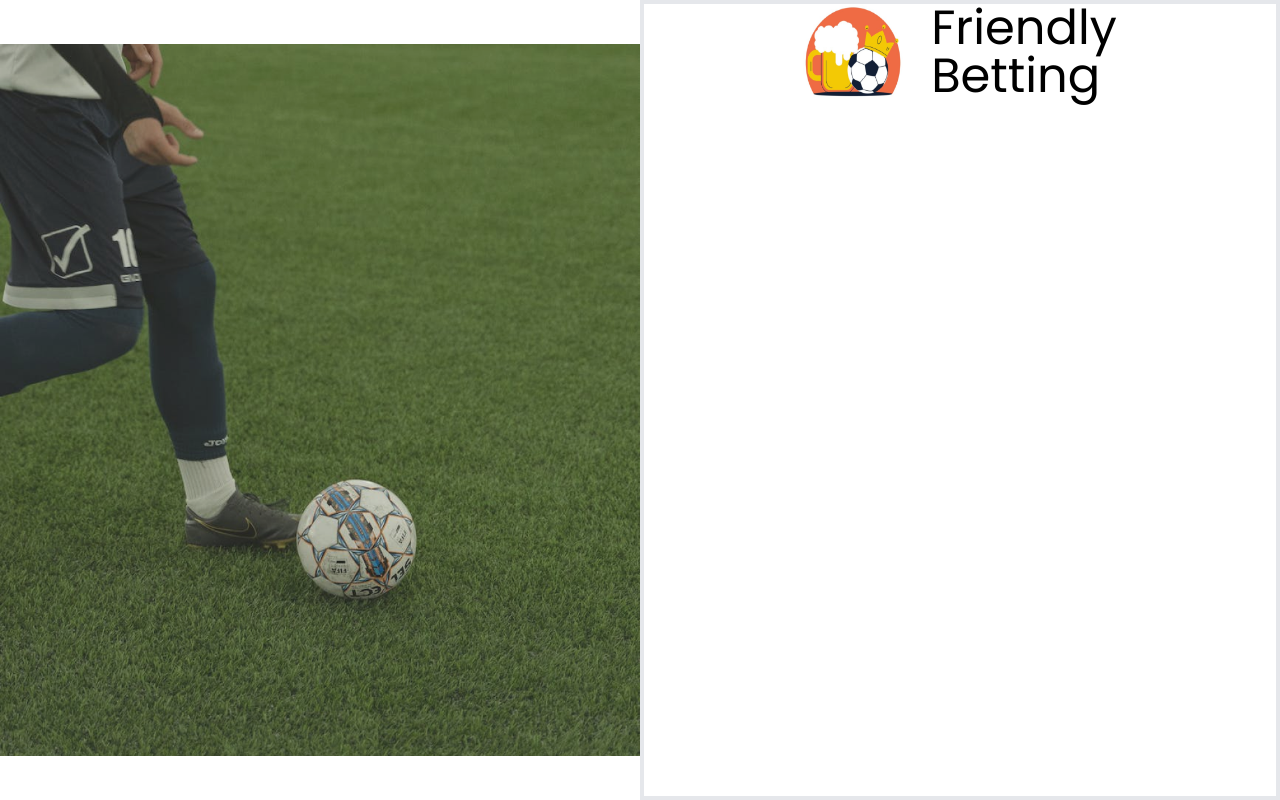
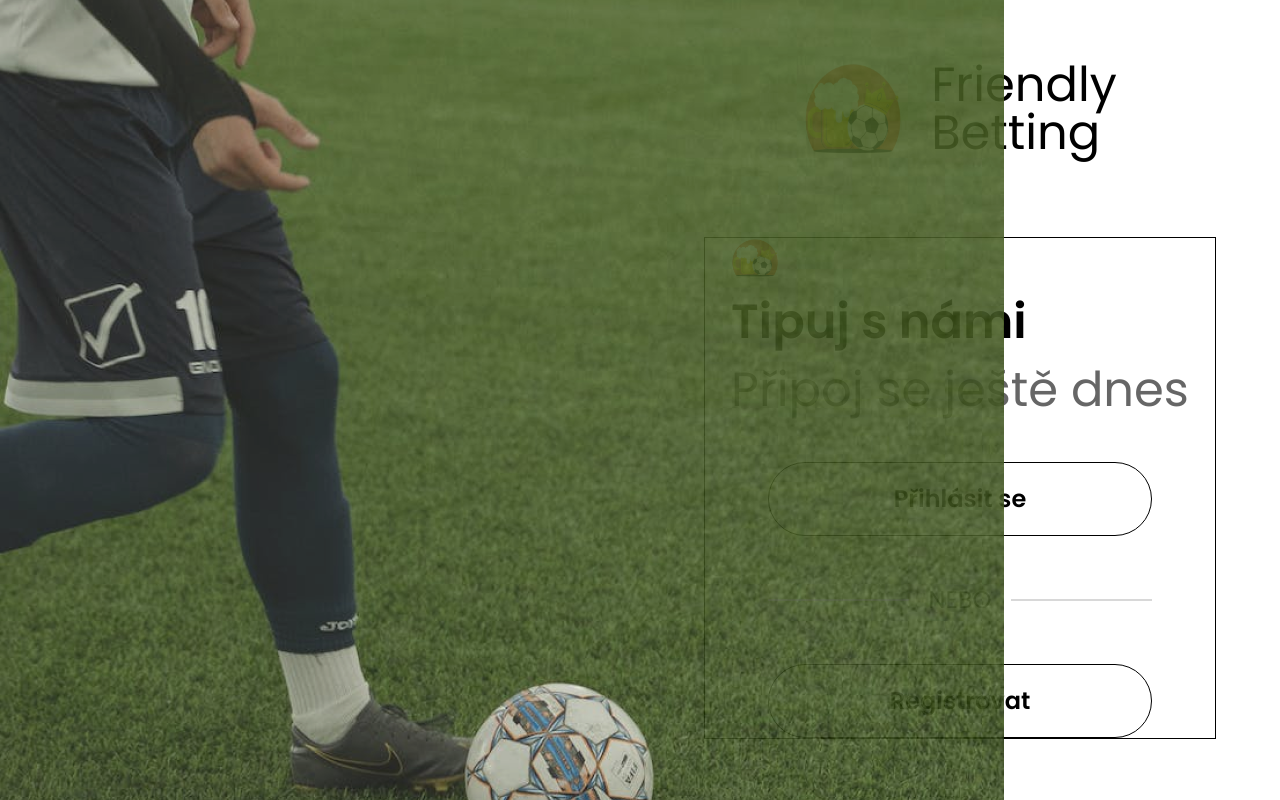
Before and after one commit to prikryla/friendly_betting, a Next.js app in the folder frontend/: page / in a window 1280 px wide. Shown: the top 800 px of the page. Built offline with nearby package versions, Linux system fonts and the light colour scheme.

Commit message:
IntroSignPost component

```diff
--- /dev/null
+++ b/frontend/src/app/components/HomeComponents/introsignpost.tsx
@@ -0,0 +1,25 @@
+import Image from "next/image";
+import Button from "../button";
+
+const IntroSignPost = () => {
+  return (
+    <div className="flex flex-col border w-4/5 items-center gap-12">
+      <div className="flex flex-col gap-5">
+        <Image src="/Logo.png" alt="Logo of app" width={48} height={48} />
+        <h1 className="text-5xl font-semibold">Tipuj s námi</h1>
+        <h3 className="text-5xl text-line">Připoj se ještě dnes</h3>
+      </div>
+      <div className="flex flex-col gap-12">
+        <Button text="Přihlásit se" href="login" />
+        <div className="flex items-center gap-5">
+          <div className="w-full h-0.5 bg-line opacity-25"></div>
+          <div className="text-line text-2xl">NEBO</div>
+          <div className="w-full h-0.5 bg-line opacity-25"></div>
+        </div>
+        <Button text="Registrovat" href="register" />
+      </div>
+    </div>
+  );
+};
+
+export default IntroSignPost;
--- /dev/null
+++ b/frontend/src/app/components/button.tsx
@@ -0,0 +1,16 @@
+import Link from "next/link";
+
+interface IButtonProps {
+  text: string;
+  href: string;
+}
+
+const Button: React.FC<IButtonProps> = ({ text, href }) => {
+  return (
+    <button className="border pl-10 pr-10 pt-5 pb-5 rounded-full w-96 text-2xl font-semibold">
+      <Link href={`/${href}`}>{text}</Link>
+    </button>
+  );
+};
+
+export default Button;
--- a/frontend/src/app/login/page.tsx
+++ b/frontend/src/app/login/page.tsx
@@ -1,3 +1,8 @@
+import { Metadata } from "next";
+
+export const metadata: Metadata = {
+  title: "Login | Friendly Betting"
+};
 const LoginPage = () => {
   return (
     <>
--- a/frontend/src/app/page.tsx
+++ b/frontend/src/app/page.tsx
@@ -1,20 +1,24 @@
 import styles from "./page.module.css";
-import Logo from "./components/Logo/logo";
+import Logo from "./components/HomeComponents/Logo/logo";
 import "tailwindcss/tailwind.css";
 import Image from "next/image";
+import IntroSignPost from "./components/HomeComponents/introsignpost";
 
 export default function Home() {
   return (
-    <main className="flex justify-between items-center h-screen">
-      <Image
-        src="/landingimage.png"
-        alt="Image of Soccer Stadion with Ball"
-        width={1004}
-        height={1117}
-        className="w-3/6 opacity-90"
-      />
-      <div className="w-3/6 border-4 h-screen flex flex-col items-center">
+    <main className="flex justify-between items-center h-screen w-full">
+      <div className="w-1/2 opacity-90 sm:none">
+        <Image
+          src="/landingimage.png"
+          alt="Image of Soccer Stadion with Ball"
+          width={1004}
+          height={1080}
+          className="absolute top-0 left-0"
+        />
+      </div>
+      <div className="w-1/2 h-screen flex flex-col items-center justify-center gap-20">
         <Logo />
+        <IntroSignPost />
       </div>
     </main>
   );
--- /dev/null
+++ b/frontend/src/app/register/page.tsx
@@ -0,0 +1,14 @@
+import { Metadata } from "next";
+
+export const metadata: Metadata = {
+  title: "Register | Friendly Betting",
+};
+const RegisterPage = () => {
+  return (
+    <>
+      <h1>Register Page</h1>
+    </>
+  );
+};
+
+export default RegisterPage;
--- a/frontend/tailwind.config.js
+++ b/frontend/tailwind.config.js
@@ -10,6 +10,11 @@ module.exports = {
   ],
   theme: {
     extend: {},
+    colors: {
+      transparent: 'transparent',
+      current: 'currentColor',
+      'line': '#666666'
+    }
   },
   plugins: [],
 }
```
Also changed, not shown: frontend/src/app/components/HomeComponents/Logo/logo.tsx (renamed from frontend/src/app/components/Logo/logo.tsx).
